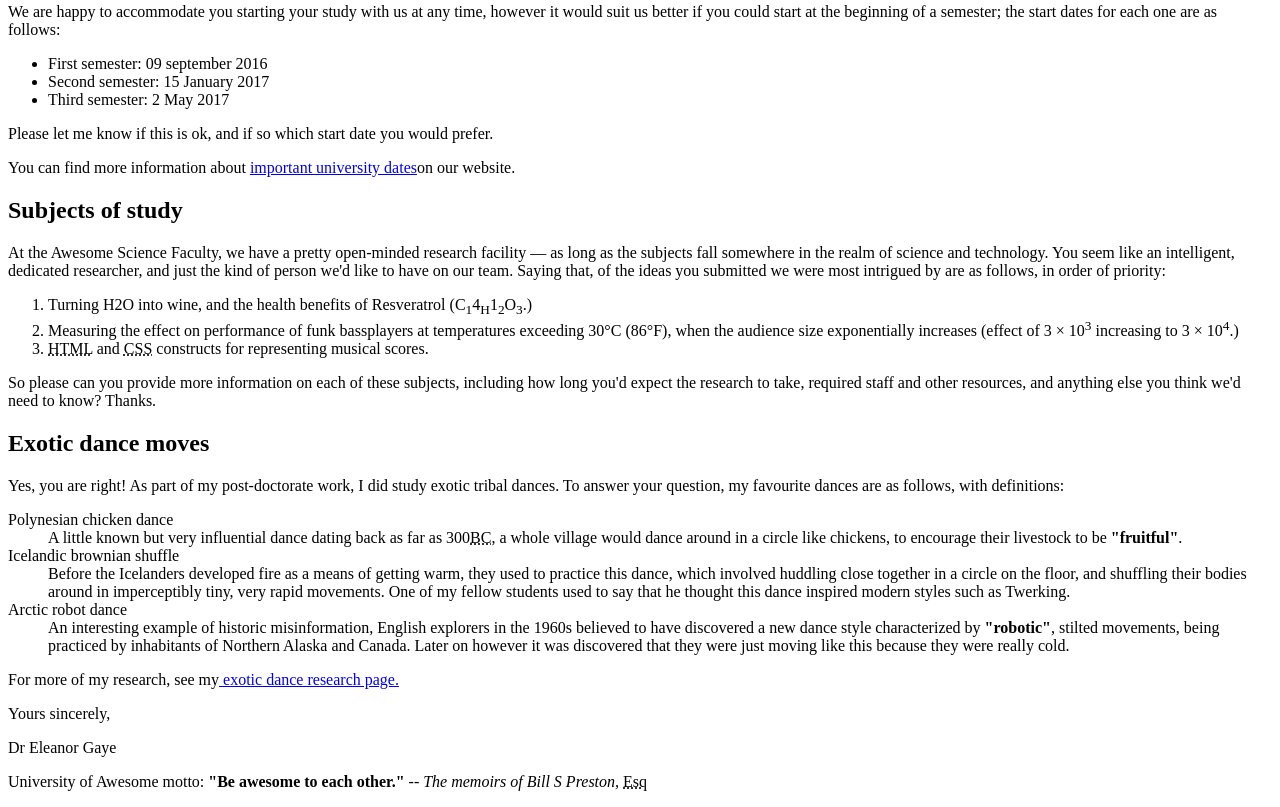
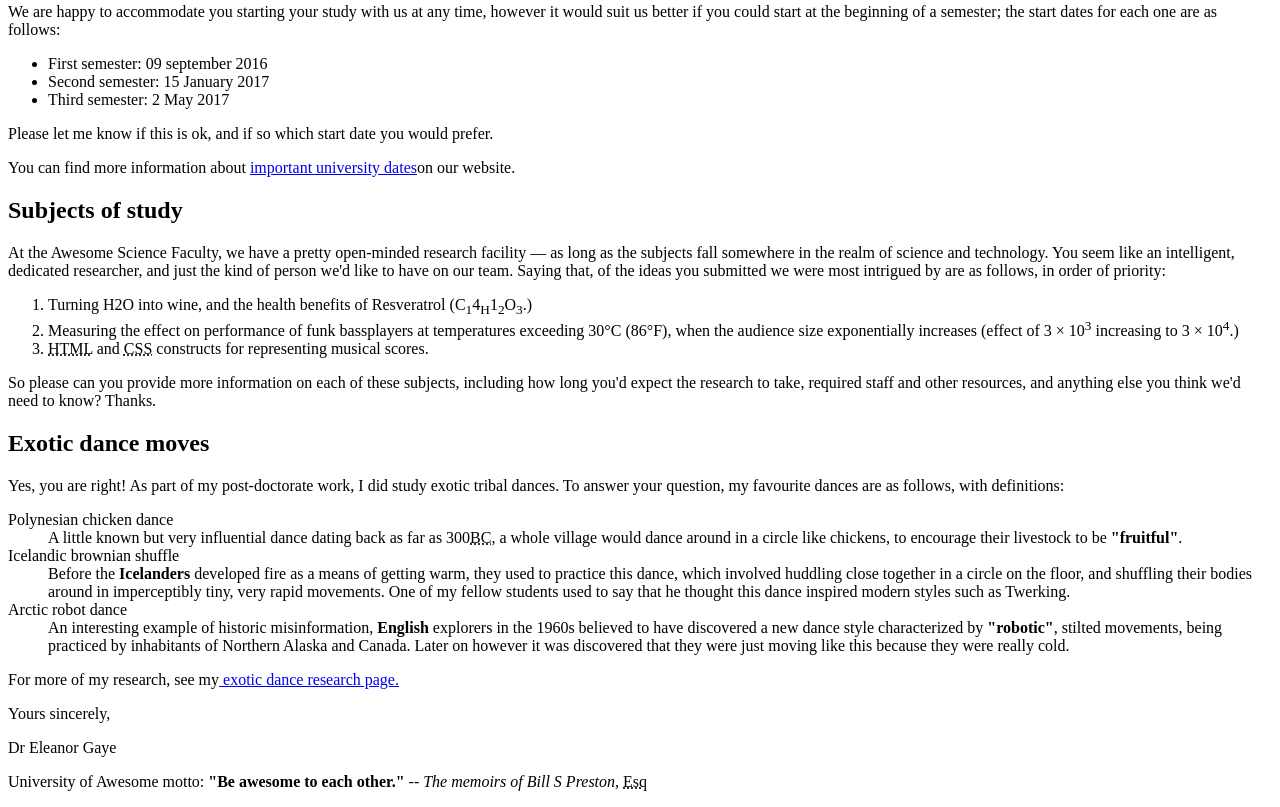
Before and after one commit to Peter-James-Borrow/make-a-letter, a plain HTML site: page index.html in a window 1280 px wide. Shown: the part 474-1281 px from the top of the page. Drawn offline with Linux system fonts and the light colour scheme.

Commit message:
Update index.html

```diff
--- a/index.html
+++ b/index.html
@@ -75,10 +75,10 @@ Thank you for your recent application to join us at the University of Awesome's
   chickens, to encourage their livestock to be<strong> "fruitful"</strong>.</dd>
 
   <dt>Icelandic brownian shuffle</dt>
-<dd>Before the Icelanders developed fire as a means of getting warm, they used to practice this dance, which involved huddling close together in a circle on the floor, and shuffling their bodies around in imperceptibly tiny, very rapid movements. One of my fellow students used to say that he thought this dance inspired modern styles such as Twerking.</dd>
+    <dd>Before the <strong>Icelanders</strong> developed fire as a means of getting warm, they used to practice this dance, which involved huddling close together in a circle on the floor, and shuffling their bodies around in imperceptibly tiny, very rapid movements. One of my fellow students used to say that he thought this dance inspired modern styles such as Twerking.</dd>
 
   <dt>Arctic robot dance</dt>
-<dd>An interesting example of historic misinformation, English explorers in the 1960s believed to have discovered a new dance style characterized by<strong> "robotic"</strong>, stilted movements, being practiced by inhabitants of Northern Alaska and Canada. Later on however it was discovered that they were just moving like this because they were really cold.</dd>
+    <dd>An interesting example of historic misinformation, <strong>English</strong> explorers in the 1960s believed to have discovered a new dance style characterized by<strong> "robotic"</strong>, stilted movements, being practiced by inhabitants of Northern Alaska and Canada. Later on however it was discovered that they were just moving like this because they were really cold.</dd>
   </dl>
 
     <p>For more of my research, see my<a href="https://en.wikipedia.org/wiki/Erotic_dance"> exotic dance research page.</a></p>
```
